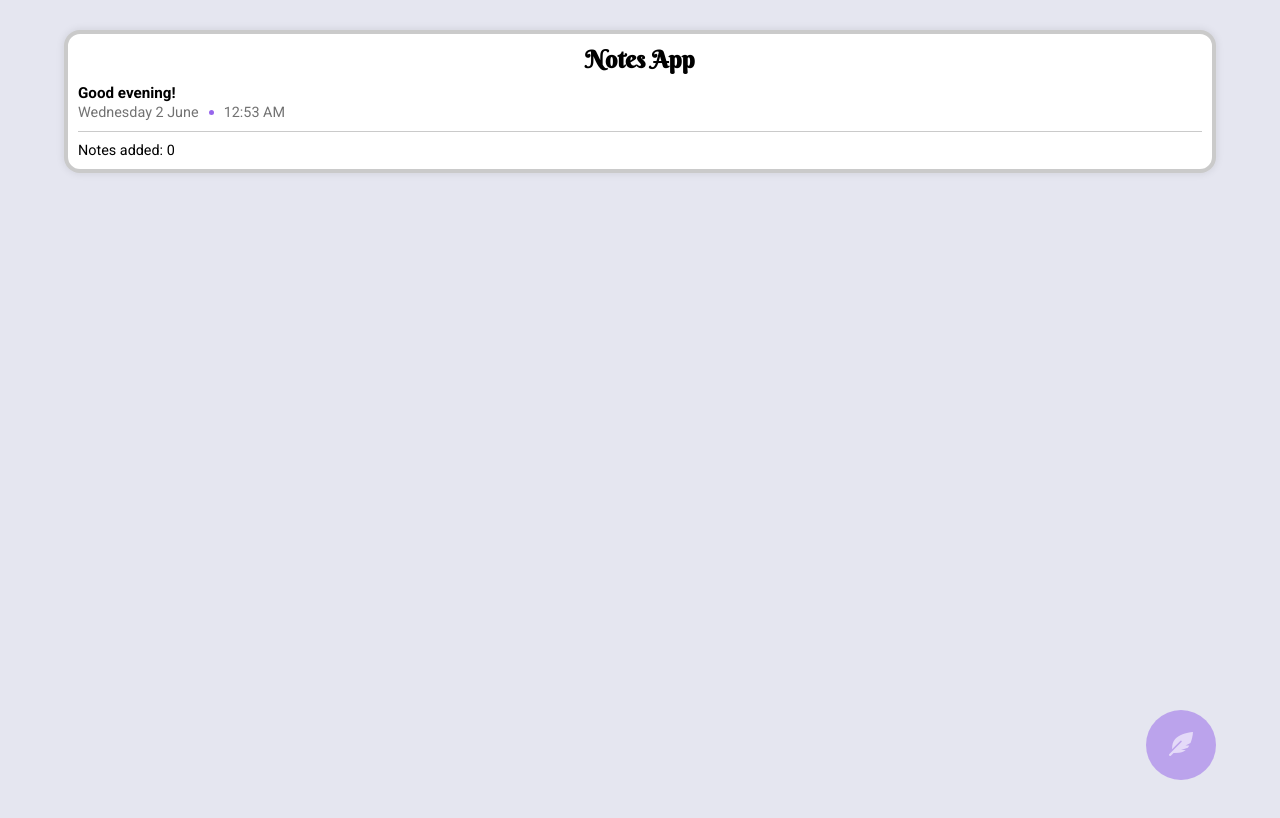
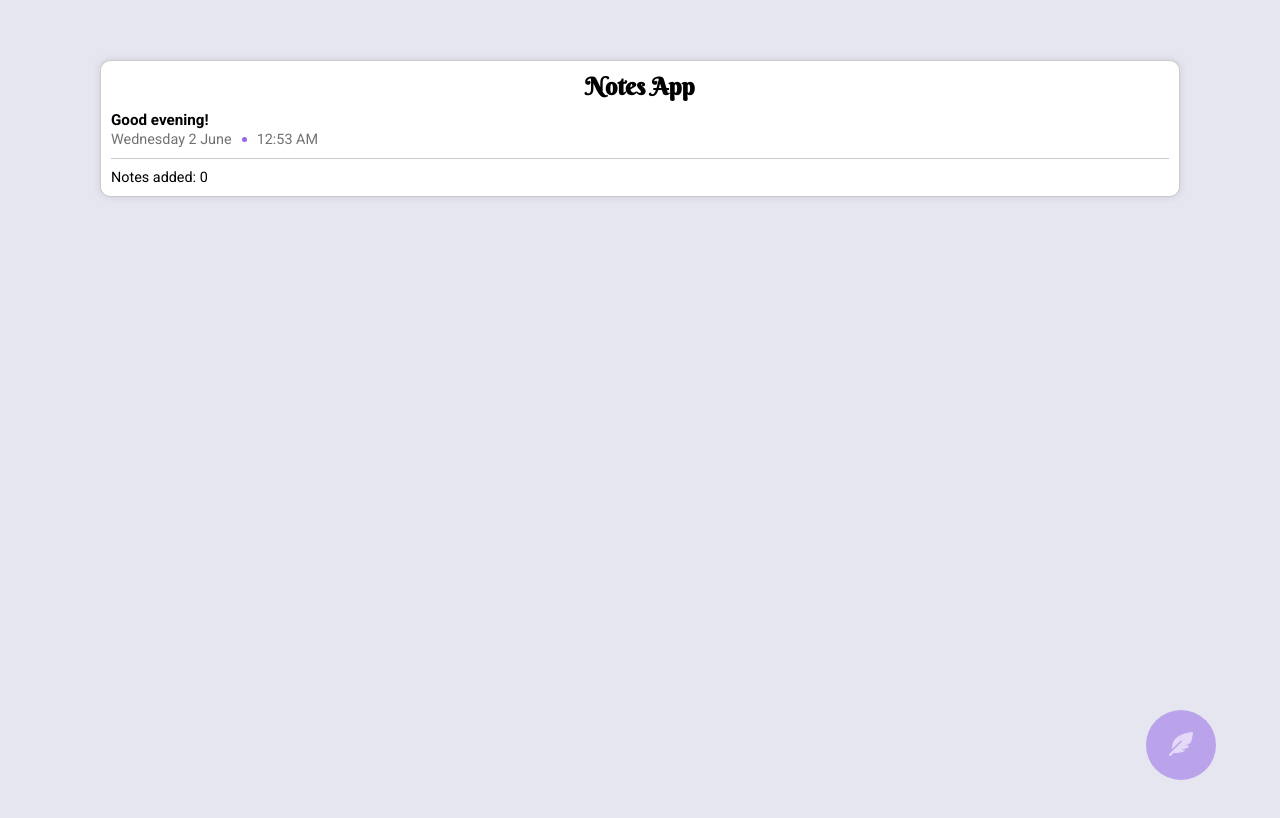
Before and after one commit to matheusevaldt/notes-app, a React (Create React App) app: page / in a window 1280 px wide. Shown: the top 818 px of the page. Built offline with nearby package versions, Linux system fonts and the light colour scheme.

Commit message:
Improving the 'filter' functionality and adding a few media queries

```diff
--- a/src/App.css
+++ b/src/App.css
@@ -1,10 +1,34 @@
-.form-input {
-  padding: 10px 20px;
-  font-size: 1.1em;
-  font-weight: 700;
+.main {
+    /* border: 1px solid; */
+    display: flex;
+    flex-direction: column;
 }
 
-.note-completed {
-  text-decoration: line-through;
-  opacity: 0.6;
+@media (min-width: 520px) {
+
+    .main {
+        flex-direction: row;
+        max-width: 1200px;
+        margin: 0 auto;
+        align-items: flex-start;
+        margin-top: 30px;
+    }
+
+    .sidebar-container {
+        width: 300px;
+        margin: 0 auto;
+        position: sticky;
+        top: 30px;
+    }
+
+    .notes-container {
+        flex: 1;
+    }
+
+    .notes-list ul {
+        display: grid;
+        grid-template-columns: repeat(2, 1fr);
+        gap: 15px;
+    }
+
 }
--- a/src/App.js
+++ b/src/App.js
@@ -1,6 +1,6 @@
 import React, { useEffect, useState } from 'react';
+import './global.css';
 import './App.css';
-import './global.css';
 
 // Importing components.
 import Sidebar from './components/Sidebar';
@@ -46,7 +46,7 @@ function App() {
   }, [notes, filter]);
 
   return (
-    <>
+    <div className='main'>
       {
         notificationIsOpened &&
         <Notification
@@ -91,7 +91,6 @@ function App() {
           filter={filter}
           setFilter={setFilter}
           filteredNotes={filteredNotes}
-          setFilteredNotes={setFilteredNotes}
         />
       }
       {
@@ -100,7 +99,7 @@ function App() {
           formIsOpened={formIsOpened}
           setFormIsOpened={setFormIsOpened} />
       }
-    </>
+    </div>
   );
 
 }
--- a/src/Note.css
+++ b/src/Note.css
@@ -139,3 +139,16 @@
 .note-footer-dates p {
     font-size: 0.75em;
 }
+
+
+
+
+
+@media (min-width: 520px) {
+
+    .note-container {
+        margin-bottom: 0;
+        height: auto;
+    }
+
+}
--- a/src/Notes.css
+++ b/src/Notes.css
@@ -1,5 +1,5 @@
 .filter-container,
-.notes-container {
+.notes-list {
     width: 90%;
 }
 
@@ -31,19 +31,34 @@
     background-size: 14px;
 }
 
-/* .filter-container select option {
-    font-size: 0.9em;
-}
-
-.filter-container select option:focus,
-.filter-container select option:hover {
-    background-color: red;
-} */
-
-.notes-container {
+.notes-list {
     margin: 0 auto;
 }
 
-.notes-container ul {
+.notes-list ul {
     padding-bottom: 30px;
 }
+
+#empty-filter {
+    text-align: center;
+    margin-top: 40px;
+    font-size: 0.85em;
+    color: #60666d;
+}
+
+
+@media (min-width: 520px) {
+
+    .filter-container {
+        position: sticky;
+        top: 30px;
+        text-align: left;
+    }
+
+    /* .notes-list {
+        margin-top: 30px;
+    } */
+
+
+
+}
--- a/src/Sidebar.css
+++ b/src/Sidebar.css
@@ -1,19 +1,16 @@
 @import url('https://fonts.googleapis.com/css2?family=Berkshire+Swash&display=swap');
 
-aside {
-    border: 4px solid rgba(150, 150, 150, 0.5);
+.sidebar-container {
+    border: 1px solid rgba(150, 150, 150, 0.5);
+    border-radius: 10px;
+    background-color: #fff;
     margin: 30px auto;
     width: 90%;
     padding: 10px;
-    border-radius: 16px;
-    /* background-color: #f0f0f0; */
-    background-color: #fff;
-    /* box-shadow: 0px 1px 4px rgba(125, 64, 231, 0.2); */
-    /* box-shadow: 0px 0px 10px 2px rgba(125, 64, 231, 0.2); */
     box-shadow: 0 0 8px rgba(0, 0, 0, 0.1);
 }
 
-aside h1 {
+.sidebar-container h1 {
     font-family: 'Berkshire Swash', cursive;
     font-size: 1.5em;
     text-align: center;
--- a/src/components/Notes.js
+++ b/src/components/Notes.js
@@ -1,19 +1,17 @@
-import React, { useEffect } from 'react';
+import React from 'react';
 import '../Notes.css';
 
 // Importing components.
 import Note from './Note';
 
-const Notes = ({ notes, setNotes, amountOfNotes, setAmountOfNotes, setFormIsOpened, noteEdited, setNoteEdited, noteIsBeingEdited, setNoteIsBeingEdited, filter, setFilter, filteredNotes, setFilteredNotes }) => {
+const Notes = ({ notes, setNotes, amountOfNotes, setAmountOfNotes, setFormIsOpened, noteEdited, setNoteEdited, noteIsBeingEdited, setNoteIsBeingEdited, filter, setFilter, filteredNotes }) => {
 
-    const handleFilterNotes = (event) => {
-        setFilter(event.target.value);
-    };
+    const handleFilterNotes = (event) => setFilter(event.target.value);
 
     return (
-        <>
+        <div className='notes-container'>
             <div className='filter-container'>
-                <p>Priority</p>
+                <p>Filter by priority</p>
                 <select onChange={handleFilterNotes}>
                     <option value='all'>All</option>
                     <option value='low'>Low</option>
@@ -21,9 +19,10 @@ const Notes = ({ notes, setNotes, amountOfNotes, setAmountOfNotes, setFormIsOpen
                     <option value='high'>High</option>
                 </select>
             </div>
-            <div className='notes-container'>
+            <div className='notes-list'>
                 <ul>
                 {
+                    filteredNotes.length !== 0 ?
                     filteredNotes.map(note => (
                         <Note
                             note={note}
@@ -44,10 +43,11 @@ const Notes = ({ notes, setNotes, amountOfNotes, setAmountOfNotes, setFormIsOpen
                             setNoteIsBeingEdited={setNoteIsBeingEdited}
                         />
                     ))
+                    : <p id='empty-filter'>You haven't added any list with {filter} priority.</p>
                 }
             </ul>
             </div>
-        </>
+        </div>
 
     );
 };
--- a/src/components/Sidebar.js
+++ b/src/components/Sidebar.js
@@ -22,8 +22,6 @@ const Sidebar = ({ amountOfNotes }) => {
             </p>
         );
         ReactDOM.render(sidebarDate, document.getElementById('date'));
-        console.log(new Date().toLocaleDateString('en-GB', options));
-        console.log('handleSidebarDate')
     };
 
     const handleSidebarGreetings = () => {
@@ -56,9 +54,8 @@ const Sidebar = ({ amountOfNotes }) => {
         handleSidebarGreetings();
     }, []);
 
-
     return (
-        <aside>
+        <aside className='sidebar-container'>
             <h1>Notes App</h1>
             <div id='greetings'></div>
             <div className='date-time'>
@@ -68,8 +65,6 @@ const Sidebar = ({ amountOfNotes }) => {
             </div>
             <div id='sidebar-hr'></div>
             <div id='amount-of-notes'>Notes added: {amountOfNotes}</div>
-
-            {/* add priority when adding a note */}
         </aside>
     );
 };
```
Also changed, not shown: src/global.css (+7 -0 lines).
